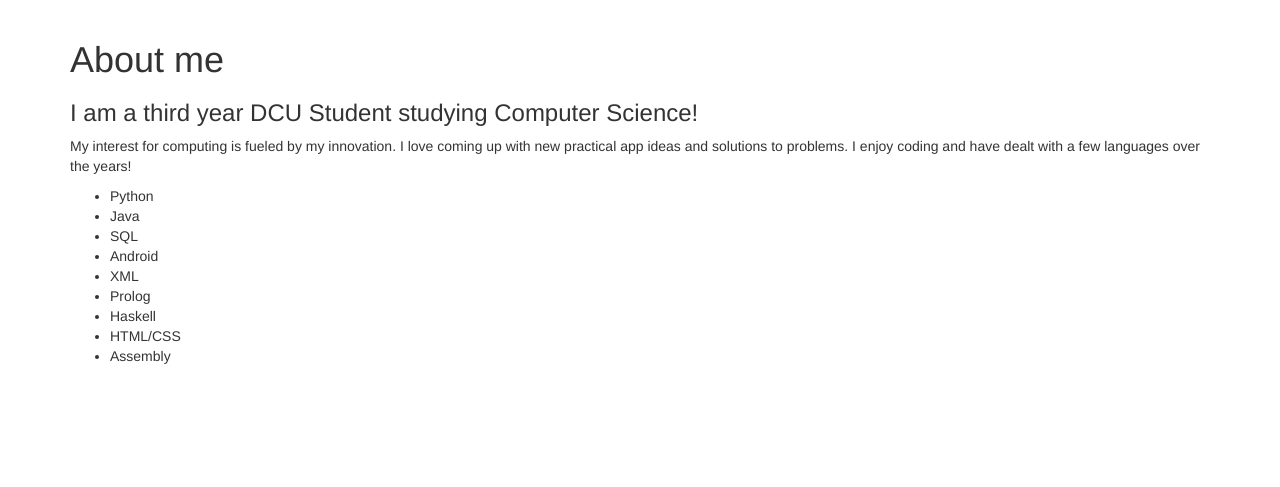
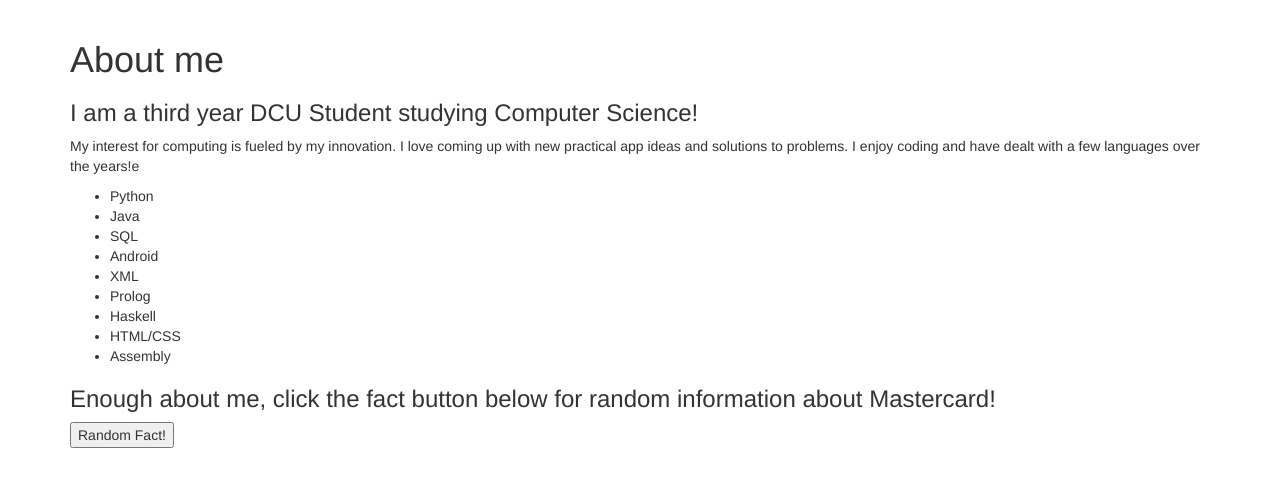
Before and after one commit to La-Fenice/Hello-World-Python, a Flask app: page /about in a window 1280 px wide. Shown: the part 52-539 px from the top of the page. Run offline with Flask 2, Linux system fonts and the light colour scheme; some libraries are stand-ins or nearby versions.

Commit message:
Updated js/html

```diff
--- a/templates/about.html
+++ b/templates/about.html
@@ -4,7 +4,7 @@
   <h1>About me</h1>
   <h3>I am a third year DCU Student studying Computer Science!</h3>
   <p> My interest for computing is fueled by my innovation. I love coming up with new practical app ideas and
-      solutions to problems. I enjoy coding and have dealt with a few languages over the years!</p>
+      solutions to problems. I enjoy coding and have dealt with a few languages over the years!e</p>
   <ul>
     <li>Python</li>
     <li>Java</li>
@@ -16,4 +16,29 @@
     <li>HTML/CSS</li>
     <li>Assembly</li>
   </ul>
+  <script>
+  var mastercardfacts = []
+  mastercardfacts[0] = "Mastercards network maintains a processing performance of 130 milliseconds per transaction.";
+  mastercardfacts[1] = "Ajaypal Singh Banga is the current CEO.";
+  mastercardfacts[2] = "The Global Operations Headquarters is located in O'Fallon, Missouri.";
+  mastercardfacts[3] = "Mastercard has 11,900 employees!";
+  mastercardfacts[4] = "Mastercard Dublin currently employs 200 people!";
+  mastercardfacts[5] = "Mastercard's vision is based off the goal of making people's lives easier by applying the latest technologies to advanced payment systems and solutions.";
+  mastercardfacts[6] = "Mastercard connects 2 billion card holders to over 40 million merchants.";
+  mastercardfacts[7] = "Mastercard operates in over 200 countries!";
+  mastercardfacts[8] = "Mastercard have committed to getting 500 million people financially included by 2020.";
+
+  function getFact() {
+    var randomNum = Math.floor(Math.random()*(mastercardfacts.length));
+    document.getElementById('mfact').innerHTML = mastercardfacts[randomNum];
+  }
+
+  </script>
+  <h3>Enough about me, click the fact button below for random information about Mastercard!</h3>
+  <div id="button">
+  <button onclick="getFact()">Random Fact!</button>
+  </div>
+
+  <h4 id="mfact"></h4>
+
 {% endblock %}
--- a/templates/layout.html
+++ b/templates/layout.html
@@ -11,7 +11,6 @@
       <div class="container">
         {% block body %}{% endblock %}
       </div>
-
       <script src="https://maxcdn.bootstrapcdn.com/bootstrap/3.3.7/js/bootstrap.min.js"></script>
   </body>
 </html>
```
Also changed, not shown: templates/fact.js (added, +16 -0 lines).
